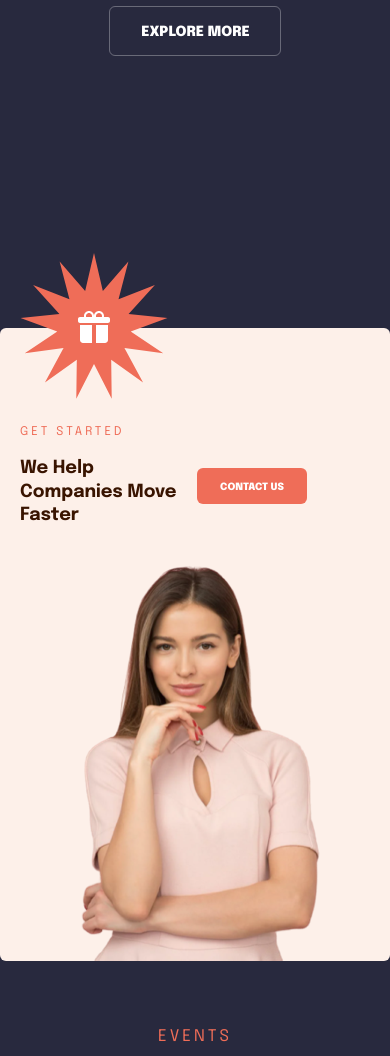
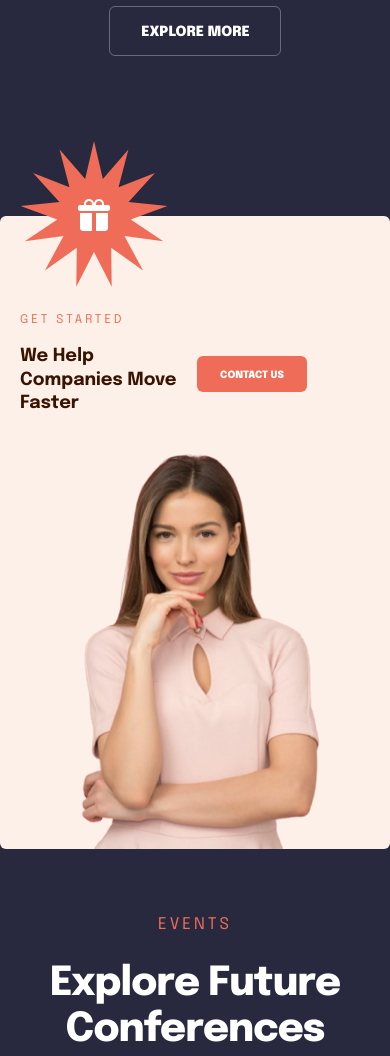
Before and after one commit to SerhiiLytvin/lessons, a plain HTML site: page lesson_15/index.html in a window 390 px wide. Shown: the part 2160-3216 px from the top of the page. Drawn offline with Linux system fonts and the light colour scheme.

Commit message:
Add files via upload

```diff
--- a/lesson_15/css/styles.css
+++ b/lesson_15/css/styles.css
@@ -558,6 +558,10 @@ body {
 
 @media (max-width:994px) {
 
+   .portfolio__getstarted {
+         padding-block-start: 160px;
+   }
+
    .getstarted__column-text {
       max-width: 300px;
    }
@@ -585,6 +589,10 @@ body {
 }
 
 @media (max-width:588px) {
+
+   .portfolio__getstarted {
+      padding-block-start: 80px;
+   }
    .getstarted__body {
       flex-direction: column;
    }
@@ -643,6 +651,10 @@ body {
 }
 
 @media (max-width:346px) {
+   .portfolio__getstarted {
+      padding-block-start: 40px;
+   }
+
    .getstarted__column-text {
       flex-direction: column;
       width: 100%;
```
